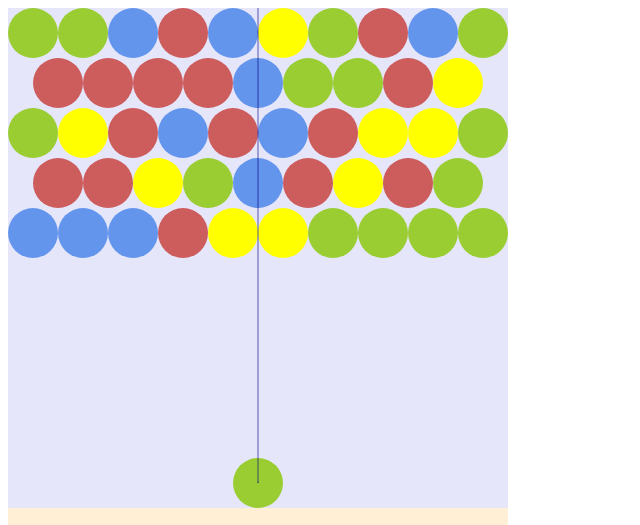
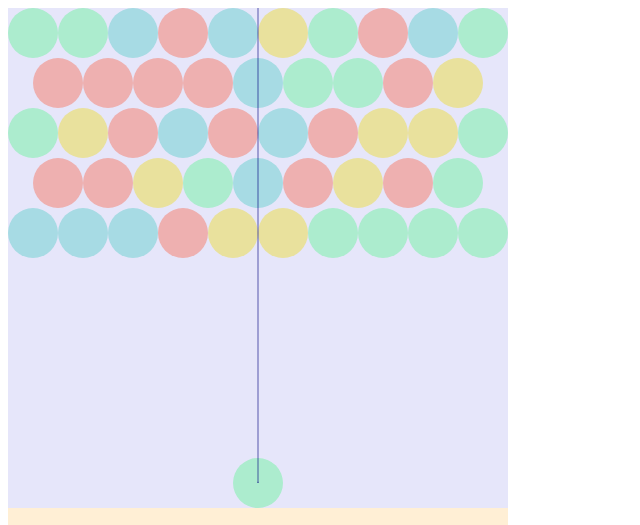
Before and after one commit to enclar/an-autumn-harvest, a website built with Vite: page index.html in a window 1280 px wide. Both pictures are taken after a click on the element "START". Shown: the top 525 px of the page, without its empty margins (0-640 px from the left). Built offline with nearby package versions, Linux system fonts and the light colour scheme.

Commit message:
updated bubble colors in css

```diff
--- a/style.css
+++ b/style.css
@@ -103,19 +103,19 @@ h2 {
 }
 
 .red {
-  background-color: indianred;
+  background-color: rgb(238, 176, 176);
 }
 
 .yellow {
-  background-color: yellow;
+  background-color: rgb(233, 225, 157);
 }
 
 .green {
-  background-color: yellowgreen
+  background-color: rgb(172, 236, 206)
 }
 
 .blue {
-  background-color: cornflowerblue;
+  background-color: rgb(167, 219, 228);
 }
 
 #shooter {
```
